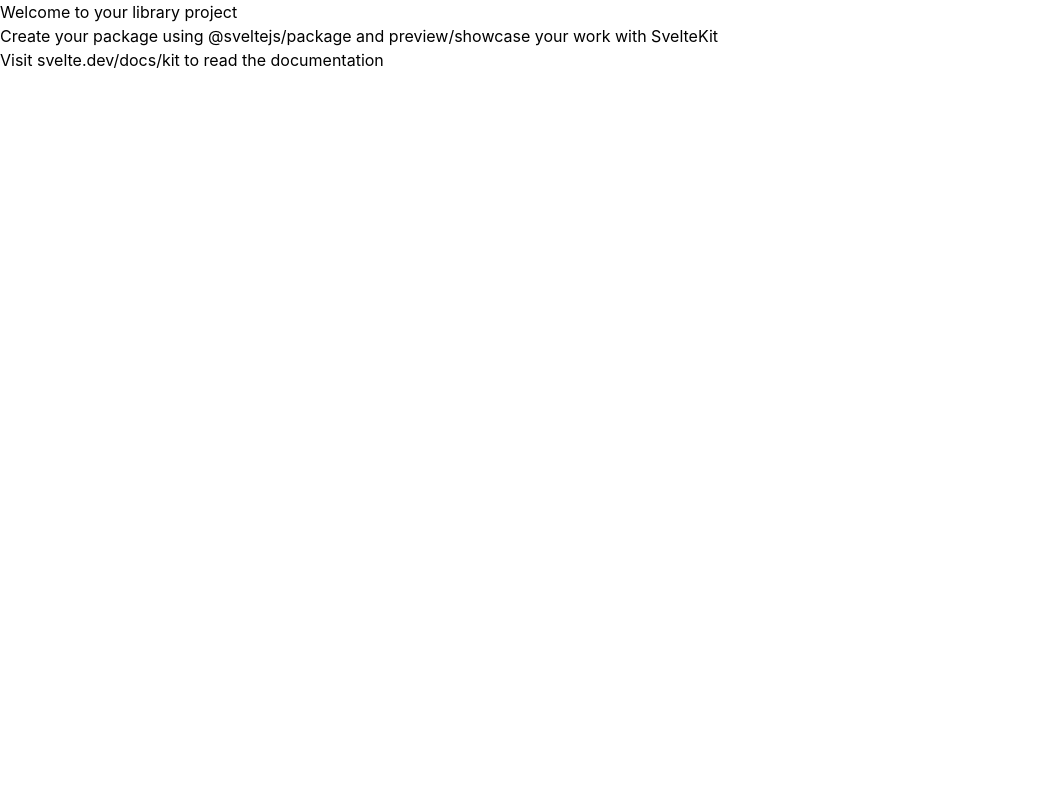
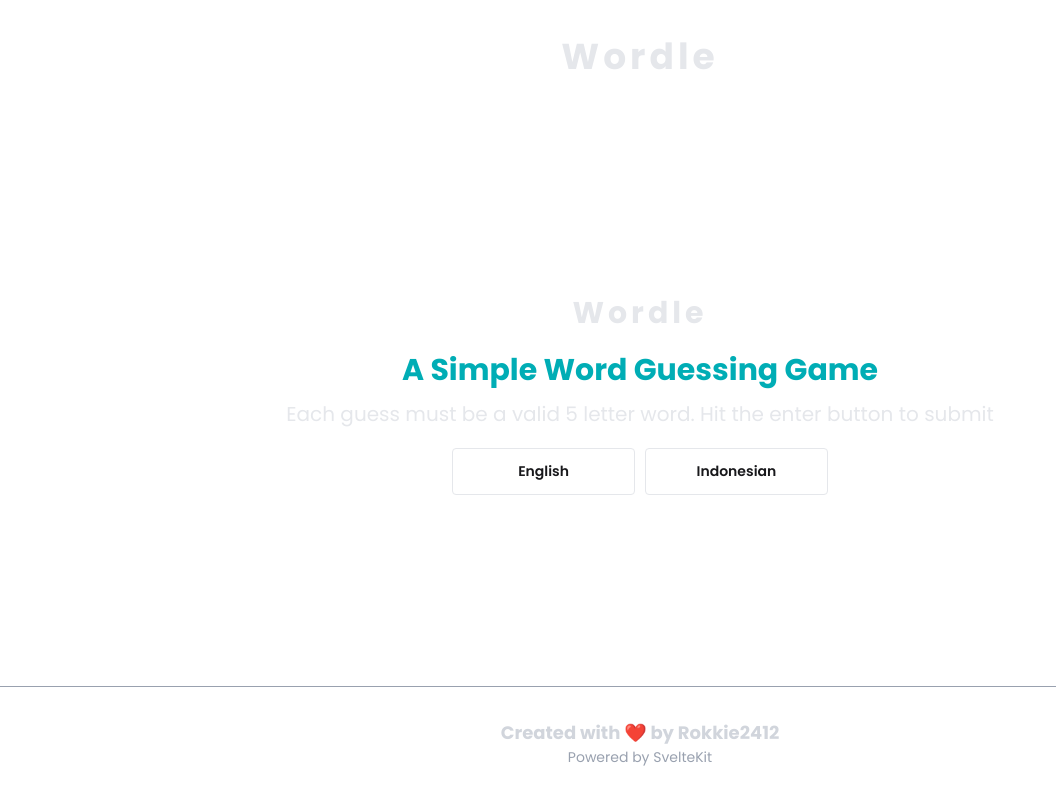
Before and after one commit to Rokkie2412/katla, a SvelteKit app: page / in a window 1280 px wide. Shown: the whole page, without its empty margins (0-1056 px from the left). Built offline with nearby package versions, Linux system fonts and the light colour scheme.

Commit message:
update landing page style and contents

```diff
--- a/src/routes/+page.svelte
+++ b/src/routes/+page.svelte
@@ -1,3 +1,22 @@
-<h1>Welcome to your library project</h1>
-<p>Create your package using @sveltejs/package and preview/showcase your work with SvelteKit</p>
-<p>Visit <a href="https://svelte.dev/docs/kit">svelte.dev/docs/kit</a> to read the documentation</p>
+<script>
+  import Button from '../ui/button.svelte'
+</script>
+
+<div class="w-full h-dvh flex flex-col justify-between">
+  <header class="flex w-full justify-center items-center h-1/7">
+    <h1 class="text-4xl font-bold text-gray-200 rounded-lg p-3 tracking-[4px]">Wordle</h1>
+  </header>
+  <main class="flex flex-col justify-center items-center h-4/6 gap-3 text-center ">
+    <p class="text-2xl md:text-3xl font-bold text-gray-200 tracking-[4px] animate-bounce">Wordle</p>
+    <p class="text-xl md:text-3xl font-bold text-[#00ADB5]">A Simple Word Guessing Game</p>
+    <p class="text-md md:text-xl text-center text-gray-200 font-poppins">Each guess must be a valid 5 letter word. Hit the enter button to submit</p>
+    <div class="flex gap-2.5 flex-row mt-2 w-1/4 md:w-1/7 justify-center">
+      <Button label="English"/>
+      <Button label="Indonesian"/>
+    </div>
+  </main>
+  <footer class="flex flex-col w-full justify-center items-center h-1/7 border-t border-gray-400">
+    <p class="text-md md:text-lg text-gray-300 font-bold">Created with ❤️ by <a href="https://github.com/rokkie2412">Rokkie2412</a></p>
+    <p class="text-sm md:text-md text-gray-400">Powered by <a href="https://kit.svelte.dev">SvelteKit</a></p>
+  </footer>
+</div>
--- a/src/routes/layout.css
+++ b/src/routes/layout.css
@@ -1 +1,5 @@
+@import url('https://fonts.googleapis.com/css2?family=Poppins:wght@400;600;700&display=swap');
+
 @import 'tailwindcss';
+@plugin "daisyui";
+@config "../../tailwind.config.js";
--- /dev/null
+++ b/src/ui/button.svelte
@@ -0,0 +1,24 @@
+<script lang="ts">
+  type Props = {
+    label: string,
+    onClick?: () => void,
+  }
+
+  const props: Props = $props();
+</script>
+
+<button
+  onclick={props.onClick}
+  class="
+    btn
+    btn-outline
+    bg-transparent
+    border-gray-200
+    hover:bg-gray-700
+    hover:text-white
+    w-full h-auto
+    p-3
+  "
+  >
+  {props.label}
+</button>
--- /dev/null
+++ b/tailwind.config.js
@@ -0,0 +1,12 @@
+export default {
+  content: ['./src/**/*.{html,js,svelte,ts}'],
+  theme: {
+    extend: {
+      fontFamily: {
+        poppins: ['Poppins', 'sans-serif'],
+        sans: ['Poppins', 'ui-sans-serif', 'system-ui', 'sans-serif'],
+      }
+    }
+  },
+  plugins: []
+};
```
Also changed, not shown: package.json (+6 -3 lines), 1 other file (tests, documents, lock files or other folders).
